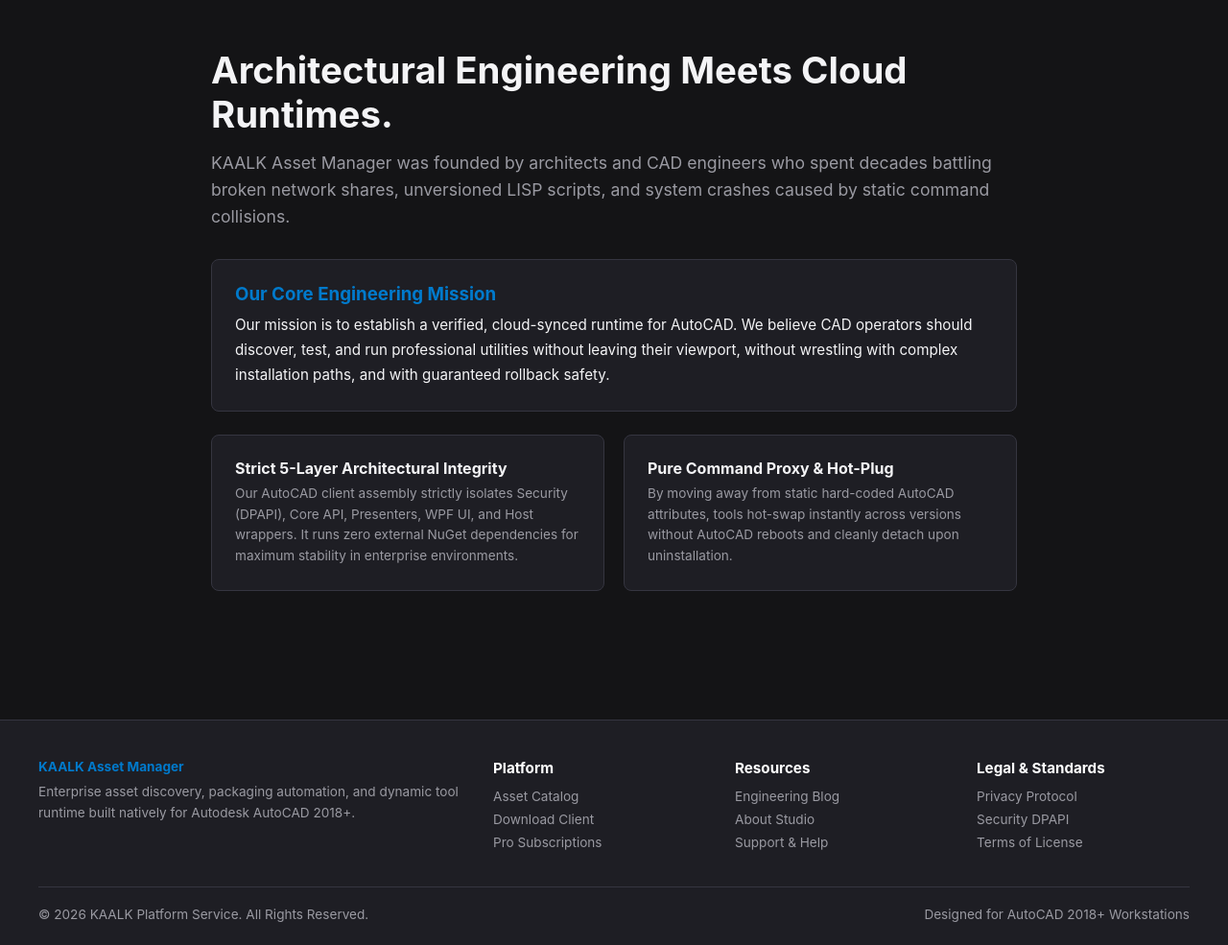
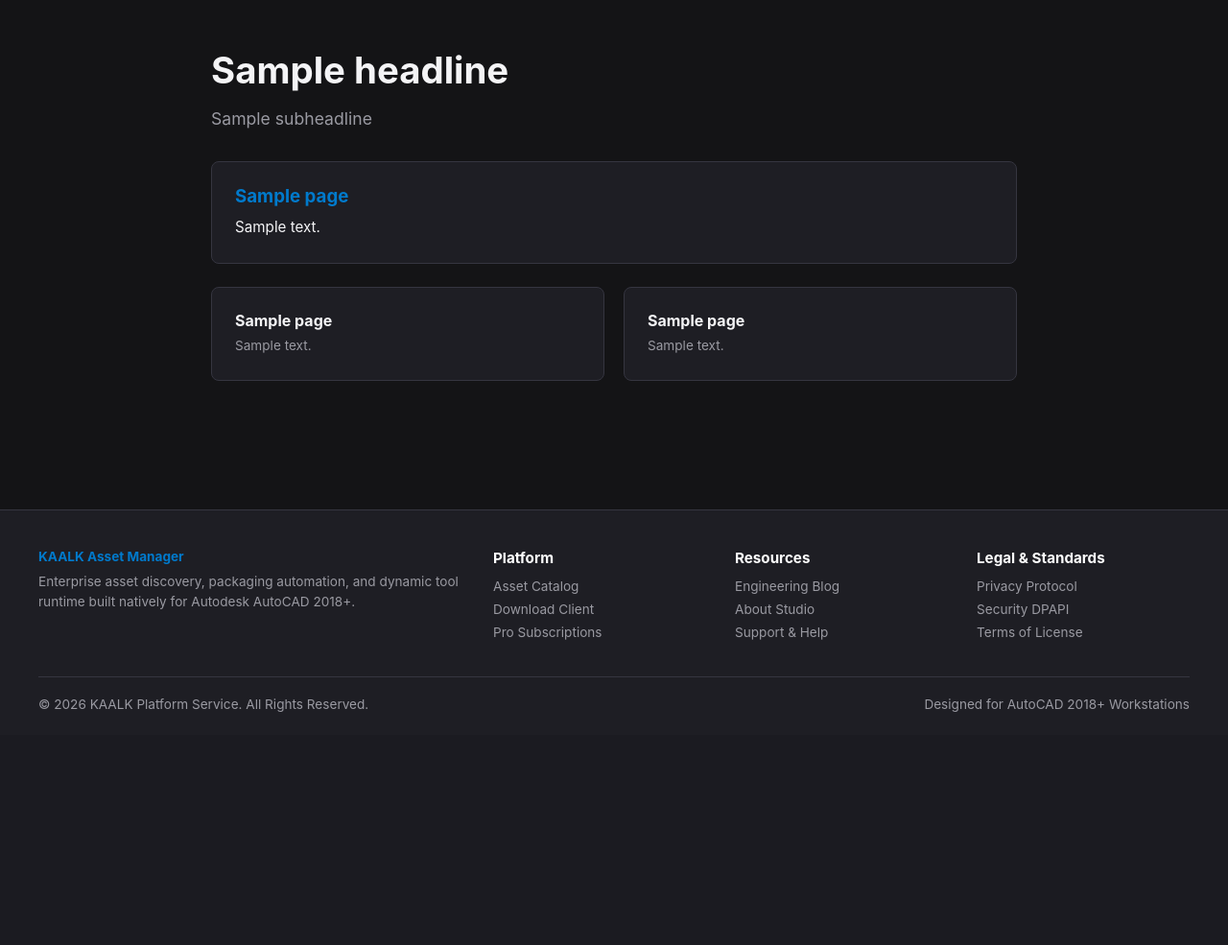
Before and after one commit to KAALK-Studio/KAALK-mainServer, a FastAPI app: template app/templates/about.html in a window 1280 px wide. Shown: the part 76-1061 px from the top of the page at 96% size. After the commit the page ends 818 px from the top, so only its background shows below. Run offline with FastAPI, Linux system fonts and the light colour scheme; the template is opened without the code that fills it: most values are stand-ins (such as "Sample title", 1, 10 or a date in 2020).

Commit message:
Update about.html

```diff
--- a/app/templates/about.html
+++ b/app/templates/about.html
@@ -3,29 +3,29 @@
 {% block title %}About Us - KAALK Platform{% endblock %}
 {% block content %}
 <div style="max-width: 840px; margin: auto; padding: 20px 0;">
-    <h1 style="font-size: 2.4rem; margin-bottom: 14px;">Architectural Engineering Meets Cloud Runtimes.</h1>
+    <h1 style="font-size: 2.4rem; margin-bottom: 14px;">{{ page.headline or 'Architectural Engineering Meets Cloud Runtimes.' }}</h1>
     <p style="font-size: 1.1rem; color: var(--muted); line-height: 1.6; margin-bottom: 30px;">
-        KAALK Asset Manager was founded by architects and CAD engineers who spent decades battling broken network shares, unversioned LISP scripts, and system crashes caused by static command collisions.
+        {{ page.subheadline or 'KAALK Asset Manager was founded by architects and CAD engineers who spent decades battling broken network shares, unversioned LISP scripts, and system crashes caused by static command collisions.' }}
     </p>
 
     <div class="card">
-        <h3 style="color: var(--accent); margin-bottom: 8px;">Our Core Engineering Mission</h3>
+        <h3 style="color: var(--accent); margin-bottom: 8px;">{{ page.mission_title or 'Our Core Engineering Mission' }}</h3>
         <p style="color: var(--text); line-height: 1.7; font-size: 0.95rem;">
-            Our mission is to establish a verified, cloud-synced runtime for AutoCAD. We believe CAD operators should discover, test, and run professional utilities without leaving their viewport, without wrestling with complex installation paths, and with guaranteed rollback safety.
+            {{ page.mission_desc or 'Our mission is to establish a verified, cloud-synced runtime for AutoCAD. We believe CAD operators should discover, test, and run professional utilities without leaving their viewport.' }}
         </p>
     </div>
 
     <div style="display: grid; grid-template-columns: 1fr 1fr; gap: 20px;">
         <div class="card">
-            <h4>Strict 5-Layer Architectural Integrity</h4>
+            <h4>{{ page.pillar1_title or 'Strict 5-Layer Architectural Integrity' }}</h4>
             <p style="color: var(--muted); font-size: 0.85rem; line-height: 1.6; margin-top: 6px;">
-                Our AutoCAD client assembly strictly isolates Security (DPAPI), Core API, Presenters, WPF UI, and Host wrappers. It runs zero external NuGet dependencies for maximum stability in enterprise environments.
+                {{ page.pillar1_desc or 'Our AutoCAD client assembly strictly isolates Security (DPAPI), Core API, Presenters, WPF UI, and Host wrappers with zero NuGet dependencies.' }}
             </p>
         </div>
         <div class="card">
-            <h4>Pure Command Proxy & Hot-Plug</h4>
+            <h4>{{ page.pillar2_title or 'Pure Command Proxy & Hot-Plug' }}</h4>
             <p style="color: var(--muted); font-size: 0.85rem; line-height: 1.6; margin-top: 6px;">
-                By moving away from static hard-coded AutoCAD attributes, tools hot-swap instantly across versions without AutoCAD reboots and cleanly detach upon uninstallation.
+                {{ page.pillar2_desc or 'By moving away from static hard-coded AutoCAD attributes, tools hot-swap instantly across versions without AutoCAD reboots and cleanly detach upon uninstallation.' }}
             </p>
         </div>
     </div>
```
